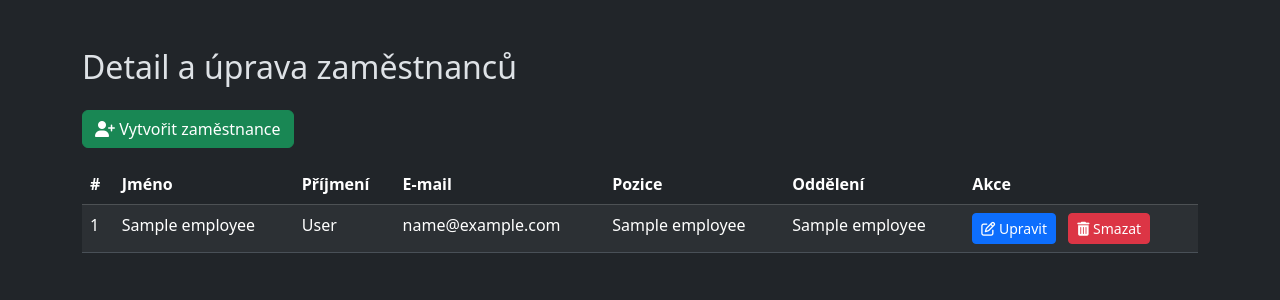
After one commit to Kady06/PrjWA_EMS, a PHP site: template app/views/home/admin.php in a window 1280 px wide. The commit adds this page. Shown: the top 300 px of the page. Run offline with PHP 8.4, Linux system fonts and the light colour scheme; the template is opened without the code that fills it: most values are stand-ins (such as "Sample title", 1, 10 or a date in 2020); some libraries are stand-ins or nearby versions.

Commit message:
tvorba zaměstnanců - TODO: Hlášky

```diff
--- a/app/views/head.php
+++ b/app/views/head.php
@@ -9,4 +9,4 @@
     <script src="https://cdn.jsdelivr.net/npm/bootstrap@5.3.3/dist/js/bootstrap.bundle.min.js" integrity="sha384-YvpcrYf0tY3lHB60NNkmXc5s9fDVZLESaAA55NDzOxhy9GkcIdslK1eN7N6jIeHz" crossorigin="anonymous"></script>
     <script src="https://kit.fontawesome.com/cdb3a01121.js" crossorigin="anonymous"></script>
 </head>
-<body>
+<body data-bs-theme="dark">
--- /dev/null
+++ b/app/views/home/admin.php
@@ -0,0 +1,106 @@
+<main>
+    <div class="container mt-5">
+        <h2 class="mb-4">Detail a úprava zaměstnanců</h2>
+
+        <!-- Tlačítko pro vytvoření zaměstnance -->
+        <button class="btn btn-success mb-3" data-bs-toggle="modal" data-bs-target="#createEmployeeModal">
+            <i class="fa fa-user-plus"></i> Vytvořit zaměstnance
+        </button>
+
+        <table class="table table-striped">
+            <thead class="table-dark">
+                <tr>
+                    <th>#</th>
+                    <th>Jméno</th>
+                    <th>Příjmení</th>
+                    <th>E-mail</th>
+                    <th>Pozice</th>
+                    <th>Oddělení</th>
+                    <th>Akce</th>
+                </tr>
+            </thead>
+            <tbody>
+                <?php foreach($employees as $employee): ?>
+                <tr>
+                    <td><?= $employee['id'] ?></td>
+                    <td><?= $employee['name'] ?></td>
+                    <td><?= $employee['surname'] ?></td>
+                    <td><?= $employee['email'] ?></td>
+                    <td><?= $employee['position_name'] ?></td>
+                    <td><?= $employee['department_name'] ?></td>
+                    <td>
+                        <button class="btn btn-primary btn-sm me-2">
+                            <i class="fa fa-edit"></i> Upravit
+                        </button>
+                        <button class="btn btn-danger btn-sm">
+                            <i class="fa fa-trash"></i> Smazat
+                        </button>
+                    </td>
+                </tr>
+                <?php endforeach; ?>
+            </tbody>
+        </table>
+    </div>
+
+    <!-- Modální okno -->
+    <div class="modal fade" id="createEmployeeModal" tabindex="-1" aria-labelledby="createEmployeeModalLabel" aria-hidden="true">
+        <div class="modal-dialog">
+            <div class="modal-content">
+                <div class="modal-header">
+                    <h5 class="modal-title" id="createEmployeeModalLabel">
+                        <i class="fa fa-user-plus"></i> Vytvořit nového zaměstnance
+                    </h5>
+                    <button type="button" class="btn-close" data-bs-dismiss="modal" aria-label="Zavřít"></button>
+                </div>
+                <div class="modal-body">
+                    <form id="employeeForm" method="post" action="">
+                        <div class="mb-3">
+                            <label for="name" class="form-label">Jméno</label>
+                            <input type="text" class="form-control" id="name" name="name" required>
+                        </div>
+                        <div class="mb-3">
+                            <label for="surname" class="form-label">Příjmení</label>
+                            <input type="text" class="form-control" id="surname" name="surname" required>
+                        </div>
+                        <div class="mb-3">
+                            <label for="email" class="form-label">E-mail</label>
+                            <input type="email" class="form-control" id="email" name="email" required>
+                        </div>
+                        <div class="mb-3">
+                            <label for="position" class="form-label">Pozice</label>
+                            <select class="form-select" id="position" name="position" required>
+                                <option value="" disabled selected>Vyberte pozici</option>
+                                <?php foreach($positions as $position): ?>
+                                <option value="<?= $position['id'] ?>"><?= $position['name'] ?></option>
+                                <?php endforeach; ?>
+                            </select>
+                        </div>
+                        <div class="mb-3">
+                            <label for="department" class="form-label">Oddělení</label>
+                            <select class="form-select" id="department" name="department" required>
+                                <option value="" disabled selected>Vyberte oddělení</option>
+                                <?php foreach($departments as $department): ?>
+                                <option value="<?= $department['id'] ?>"><?= $department['name'] ?></option>
+                                <?php endforeach; ?>
+                            </select>
+                        </div>
+                        <div class="mb-3">
+                            <label for="salary" class="form-label">Plat</label>
+                            <input type="number" class="form-control" id="salary" name="salary" required>
+                        </div>
+                        <div class="mb-3">
+                            <label for="date" class="form-label">Datum nástupu</label>
+                            <input type="date" class="form-control" id="date" name="date" required>
+                        </div>
+                    </form>
+                </div>
+                <div class="modal-footer">
+                    <button type="button" class="btn btn-secondary" data-bs-dismiss="modal">Zavřít</button>
+                    <button type="submit" class="btn btn-success" form="employeeForm">
+                        <i class="fa fa-check"></i> Uložit
+                    </button>
+                </div>
+            </div>
+        </div>
+    </div>
+</main>
--- a/database.sql
+++ b/database.sql
@@ -25,7 +25,8 @@ CREATE TABLE departments (
 
 CREATE TABLE positions (
     id INT AUTO_INCREMENT PRIMARY KEY,
-    name VARCHAR(255) NOT NULL
+    name VARCHAR(255) NOT NULL,
+    is_admin BOOLEAN DEFAULT FALSE
 );
 
 CREATE TABLE history_logs (
```
Also changed, not shown: app/controllers/HomeController.php (+23 -1 lines), app/models/Account.php (+2 -30 lines), app/models/Home.php (+94 -2 lines), app/views/account/login.php (added, +30 -0 lines), app/views/header.php (+11 -9 lines).
